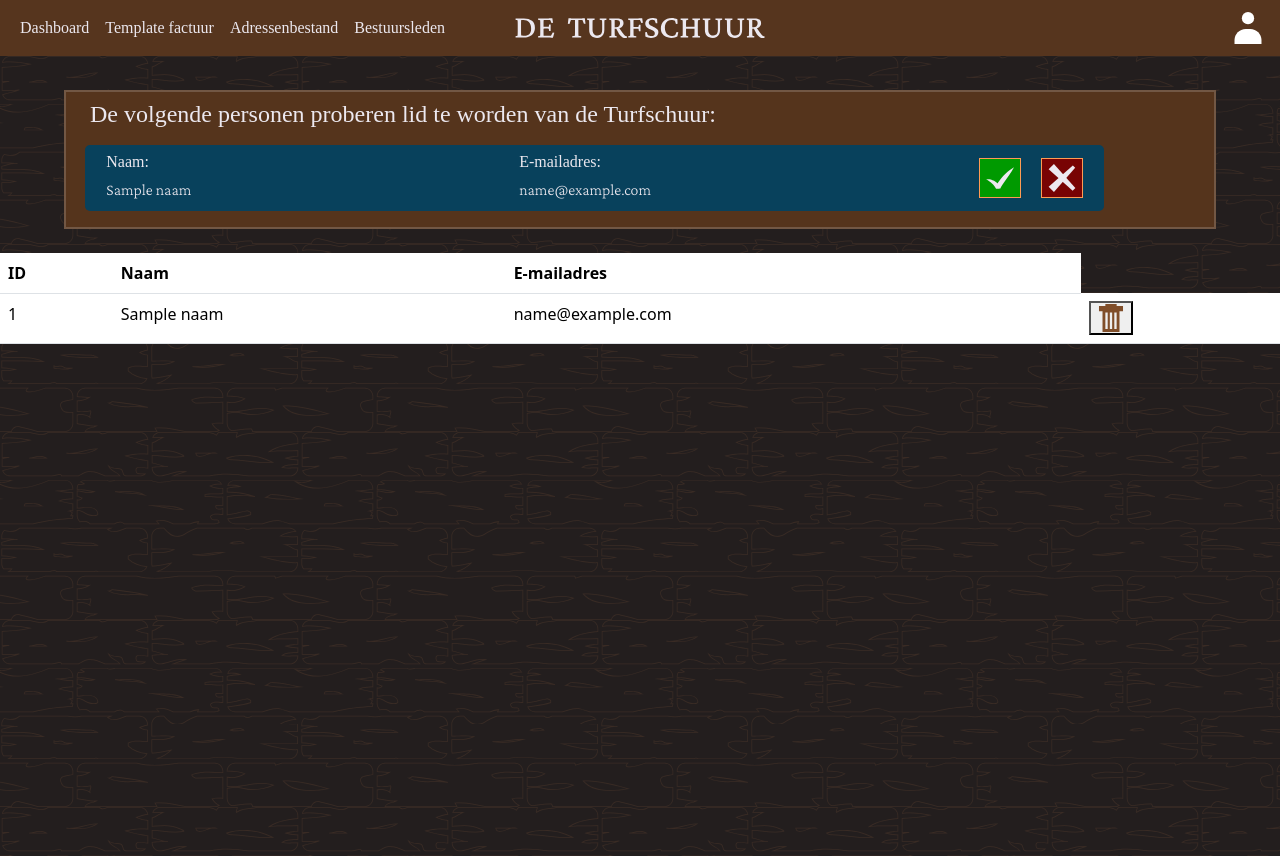
After one commit to syabbes/deturfschuur, a Flask app: template templates/bestuursleden.html in a window 1280 px wide. The commit adds this page. Run offline with Flask 3, Linux system fonts and the light colour scheme; the template is opened without the code that fills it: most values are stand-ins (such as "Sample title", 1, 10 or a date in 2020); some libraries are stand-ins or nearby versions; some web fonts are replaced.

Commit message:
Added /bestuursleden

```diff
--- a/app.py
+++ b/app.py
@@ -1,5 +1,5 @@
 from cs50 import SQL
-from flask import Flask, redirect, render_template, request, session, jsonify, send_file
+from flask import Flask, redirect, render_template, request, session, jsonify, send_file, Response
 from flask_session import Session
 from werkzeug.security import check_password_hash, generate_password_hash
 from datetime import timedelta, datetime, date
@@ -34,7 +34,6 @@ def after_request(response):
 # configure database connection
 db = SQL("sqlite:///turfschuur.db")
 db.execute("PRAGMA foreign_keys = ON")
-
 
 # home
 @app.route("/")
@@ -213,8 +212,6 @@ def dashboard():
 
             return redirect("/dashboard")
 
-
-
         if not request.form.get("titel") or not request.form.get("begin") or not request.form.get("einde"):
             return render_template("apology.html", apology="Minstens een titel, begin- en eindtijd instellen")
         # check if end time is later than begin time
@@ -257,7 +254,7 @@ def dashboard():
         plaats = request.form.get("woonplaats").lower().strip()
         if not plaats:
             plaats = None
-        land = request.form.get("land").lower().strip()
+        land = request.form.get("land").strip()
         if not land:
             land = "Nederland"
 
@@ -335,6 +332,11 @@ def factuur():
 
         if len(appointments) <= 0:
             return "Geen afspraken op naam in deze maand"
+
+        # Remove all previous files
+        for root, dir, files in os.walk("./facturen/generated"):
+            for file in files:
+                os.remove(os.path.join(root, file))
         # Make a list of dicts with the keywords to be replaced
         customers = defaultdict(list)
         for app in appointments:
@@ -355,10 +357,10 @@ def factuur():
             adres = {
                 "{{Voorletters}}": appt_list[0]["voorletter"],
                 "{{Achternaam}}": appt_list[0]["achternaam"],
-                "{{Straat}}": appt_list[0]["straat"],
+                "{{Straat}}": str(appt_list[0]["straat"]).upper(),
                 "{{Huisnummer}}": appt_list[0]["huisnummer"],
                 "{{Postcode}}": pc,
-                "{{Woonplaats}}": appt_list[0]["woonplaats"],
+                "{{Woonplaats}}": str(appt_list[0]["woonplaats"]).upper(),
                 "{{Totaal}}": str(total),
                 "{{Factuurdatum}}": today.strftime("%d-%m-%Y"),
                 "{{Factuurnummer}}": str(adres_id) + today.strftime("%d%m%Y"),
@@ -408,9 +410,26 @@ def factuur():
 
         return send_file("facturen/facturen.zip")
 
+# Address database
+@app.route("/adressenbestand", methods=["GET"])
+@login_required
+def adressenbestand():
+    adressen = db.execute("""SELECT *
+                            FROM adressenbestand""")
+    return render_template("adressenbestand.html", adressen=adressen)
 
+# Board members
+@app.route("/bestuursleden", methods=["GET"])
+@login_required
+def bestuursleden():
+    bestuursleden = db.execute("""SELECT bestuurslid_id, naam, email
+                               FROM bestuursleden
+                               WHERE toegelaten = 1""")
 
-
+    nnt = db.execute("""SELECT naam, email
+                     FROM bestuursleden
+                     WHERE toegelaten = 0""")
+    return render_template("bestuursleden.html", bestuursleden=bestuursleden, nnt=nnt)
 
 # Route for ajax calendar request
 @app.route("/app_month", methods=["GET"])
@@ -454,3 +473,30 @@ def get_appointments_day():
     print(day_appointments)
 
     return jsonify(day_appointments)
+
+# Route for deleting address entries
+@app.route("/delete_address", methods=["POST"])
+@login_required
+def delete_address():
+    adres_id = request.form.get("adres_id")
+    # Delete all appointments linked to this address
+    db.execute("""DELETE FROM afspraken
+               WHERE adres_id = ?""",
+               adres_id)
+
+    # Delete address
+    db.execute("""DELETE FROM adressenbestand
+               WHERE adres_id = ?""",
+               adres_id)
+    return Response(status=204)
+
+# Route for deleting board member
+@app.route("/delete_member", methods=["POST"])
+@login_required
+def delete_member():
+    try:
+        db.execute("""DELETE FROM bestuursleden
+                   WHERE bestuurslid_id = ?""",
+                   request.form.get("bestuurslid_id"))
+    except:
+        return render_template("apology.html", apology="Bestuurslid niet verwijdert"), 500
--- a/static/script.js
+++ b/static/script.js
@@ -340,7 +340,6 @@ app_modal.addEventListener("click", function(event){
         console.log(flag);
         info_form.submit();
     }
-    // Also dont forget to add invisible input field which contains information about what should be updated/deleted (all/single) and (delete/update)
 });
 
 function load_app_info(app_id)
@@ -391,3 +390,15 @@ function load_app_info(app_id)
     // Show the modal
     app_modal.style.display = "block";
 }
+
+// Delete address from address database
+function delete_adres(adres_id)
+{
+    confirm_delete = confirm("Let op, dit verwijdert het adres en de bijbehorende afspraken!");
+    if (confirm_delete == true)
+    {
+        $.post("/delete_address", {"adres_id": adres_id}, function(){
+            location.reload();
+        })
+    }
+}
--- a/static/styles.css
+++ b/static/styles.css
@@ -62,6 +62,7 @@ main
 {
     background-color: #231e1e;
     min-height: 100vh;
+    padding-top: 10px;
 }
 .patroon
 {
@@ -424,3 +425,49 @@ input:focus
     width: 70%;
     max-width: 70%;
 }
+
+/* styling for not yet allowed members */
+.div-toegang-vragen
+{
+    width: 90%;
+    background-color: #55341c;
+    padding: 0.5rem;
+    margin: auto;
+    border-style: solid;
+    border-color: #725744;
+    border-width: 2px;
+}
+.div-toegang-vragen .member
+{
+    width: 90%;
+    margin: 0% 1%;
+    padding: 5px 5px;
+    background-color: #08415c;
+    text-align: left;
+    border-radius: 5px;
+    justify-content: space-between;
+    align-items: center;
+
+}
+#goedgekeurd
+{
+    background-color: rgb(0, 154, 0);
+    border: #ece8ef;
+    height: 40px;
+    border: 1px solid #ff9b54 !important;
+    color: #ece8ef !important;
+}
+#goedgekeurd img
+{
+    -webkit-transform: scaleX(-1);
+    transform: scaleX(-1);
+}
+#afgekeurd
+{
+    background-color: rgb(120, 3, 3);
+    border: #ece8ef;
+    height: 40px;
+    border: 1px solid #ff9b54 !important;
+    color: #ece8ef !important;
+    margin-left: 1rem;
+}
--- /dev/null
+++ b/templates/bestuursleden.html
@@ -0,0 +1,50 @@
+{% extends "layout_bestuur.html" %}
+
+{% block title %}
+    De Turfschuur | Bestuursleden
+{% endblock %}
+
+{% block main %}
+    <div class="div-toegang-vragen my-4">
+        {% if nnt[0]["naam"] %}
+            <h4 class="rem-title light text-left mx-3 mb-3">De volgende personen proberen lid te worden van de Turfschuur:</h4>
+        {% endif %}
+        {% for member in nnt %}
+            <div class="d-flex flex-row member flex-wrap mb-2">
+                <div class="d-flex flex-column mx-3">
+                    <p class="rem-title light mb-1 text-left">Naam:</p>
+                    <p class="crimson-pro-regular light mb-1 text-left">{{ member["naam"] }}</p>
+                </div>
+                <div class="d-flex flex-column mx-3">
+                    <p class="light rem-title mb-1 text-left">E-mailadres:</p>
+                    <p class="light crimson-pro-regular text-left mb-1">{{ member["email"] }}</p>
+                </div>
+                <div class="mx-3">
+                    <button id="goedgekeurd"><img src="/static/vinkje.svg" alt="goedgekeurd" width="28px" height="28px"></button>
+                    <button id="afgekeurd"><img src="/static/kruis.svg" alt="goedgekeurd" width="28px" height="28px"></button>
+                </div>
+            </div>
+        {% endfor %}
+    </div>
+    <div class="adres_table">
+        <table class="table adressenbestand">
+            <thead>
+                <tr>
+                    <th>ID</th>
+                    <th>Naam</th>
+                    <th>E-mailadres</th>
+                </tr>
+            </thead>
+            <tbody>
+                {% for bestuurslid in bestuursleden %}
+                    <tr>
+                        <td>{{ bestuurslid["bestuurslid_id"] }}</td>
+                        <td>{{ bestuurslid["naam"] }}</td>
+                        <td>{{ bestuurslid["email"] }}</td>
+                        <td><button onclick="delete_member({{ bestuurslid['bestuurslid_id'] }})"><img src="/static/delete.svg" alt="Delete button" width="28px" height="28px"></button></td>
+                    </tr>
+                {% endfor %}
+            </tbody>
+        </table>
+    </div>
+{% endblock %}
--- a/templates/factuur.html
+++ b/templates/factuur.html
@@ -10,7 +10,7 @@
         <div class="d-flex flex-row justify-content-center mx-auto">
             <div class="d-flex flex-column mx-2 input-label">
                 <p class="rem-title light invoice-label">Selecteer maand</p>
-                <input type="month" class="crimson-pro-regular" name="month">
+                <input type="month" class="crimson-pro-regular" name="month" placeholder="YYYY-MM">
             </div>
             <button class="btn button mx-2" type="submit">Genereer facturen</button>
         </div>
```
Also changed, not shown: templates/adressenbestand.html (added, +41 -0 lines), static/delete.svg (added), static/kruis.svg (added), static/vinkje.svg (added).
